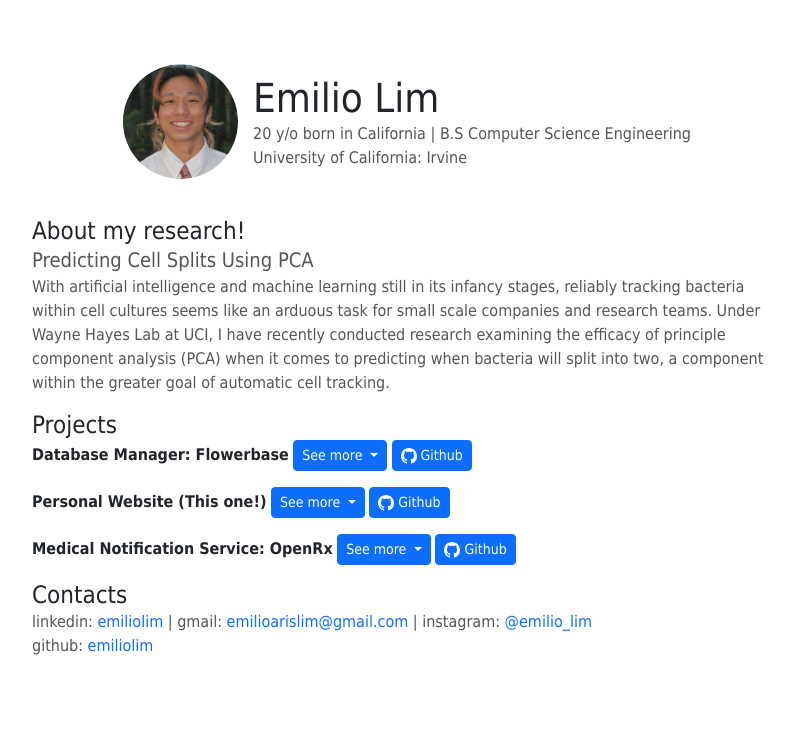
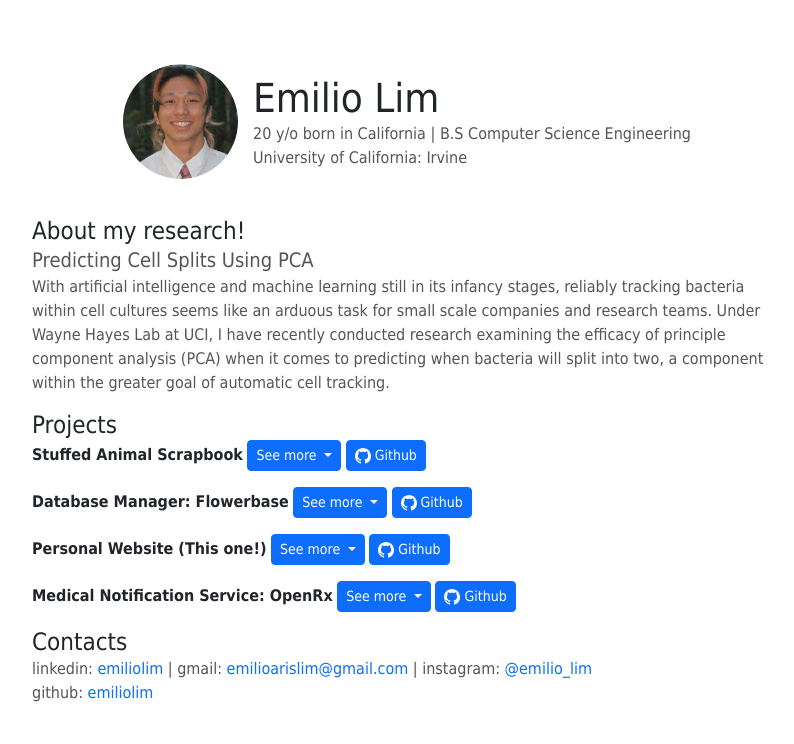
Before and after one commit to emiliolim/emiliodotcom, a plain HTML site: page index.html in a window 1280 px wide. Shown: the whole page, without its empty margins (233-1027 px from the left). Drawn offline with nearby package versions, Linux system fonts and the light colour scheme.

Commit message:
Stuffed Animal Scrapbook entry to my projects section

```diff
--- a/index.html
+++ b/index.html
@@ -46,6 +46,38 @@
 	<!-- Projects section -->
 	<h3 id="projects">Projects</h3>
 	<div id="project-list">
+		<!-- Database Manager Project Section -->
+		<div class="project">
+			<p><b>Stuffed Animal Scrapbook</b>
+				<!-- Toggle description -->
+				<button class="btn btn-primary btn-sm dropdown-toggle" type="button" onclick="toggleDescription('project-desc-floofdex')">
+					See more
+					<span class="toggle-icon"></span>
+				</button>
+							<!-- Github Link -->
+				<button type="button" class="btn btn-primary btn-sm" onclick="window.open('https://github.com/emiliolim/Floofdex', '_blank');">
+					<svg xmlns="http://www.w3.org/2000/svg" width="16" height="16" fill="currentColor" class="bi bi-github" viewBox="0 0 16 16">
+						<path d="M8 0C3.58 0 0 3.58 0 8c0 3.54 2.29 6.53 5.47 7.59.4.07.55-.17.55-.38 0-.19-.01-.82-.01-1.49-2.01.37-2.53-.49-2.69-.94-.09-.23-.48-.94-.82-1.13-.28-.15-.68-.52-.01-.53.63-.01 1.08.58 1.23.82.72 1.21 1.87.87 2.33.66.07-.52.28-.87.51-1.07-1.78-.2-3.64-.89-3.64-3.95 0-.87.31-1.59.82-2.15-.08-.2-.36-1.02.08-2.12 0 0 .67-.21 2.2.82.64-.18 1.32-.27 2-.27s1.36.09 2 .27c1.53-1.04 2.2-.82 2.2-.82.44 1.1.16 1.92.08 2.12.51.56.82 1.27.82 2.15 0 3.07-1.87 3.75-3.65 3.95.29.25.54.73.54 1.48 0 1.07-.01 1.93-.01 2.2 0 .21.15.46.55.38A8.01 8.01 0 0 0 16 8c0-4.42-3.58-8-8-8"/>
+					</svg>
+					Github
+				</button>
+			</p>
+			<!-- Description -->
+			<div id="project-desc-floofdex" class="project-description">
+				<p>Languages/Frameworks: Python/Flask, React, SQL | Libraries:
+					<span class="new-line">
+						Floofdex is a stuffed animal scrapbooking site to store your favourite pictures of your stuffed animals
+						in a much more fun and creative way!
+					</span>
+					<span class="new-line">
+						This application uses Python/Flask for backend CRUD operations with the front end React.js framework.
+						Using SQL databases, I stored user data of stuffed animal entries and use its query functions to implement
+						a search bar to look for entries. The current model stores images in an upload folder, however I plan to
+						implement AWS S3 bucket storage to create a much more scalable platform for newer users in the future.
+					</span>
+				</p>
+			</div>
+		</div>
 		<!-- Database Manager Project Section -->
 		<div class="project">
 			<p><b>Database Manager: Flowerbase</b>
```
